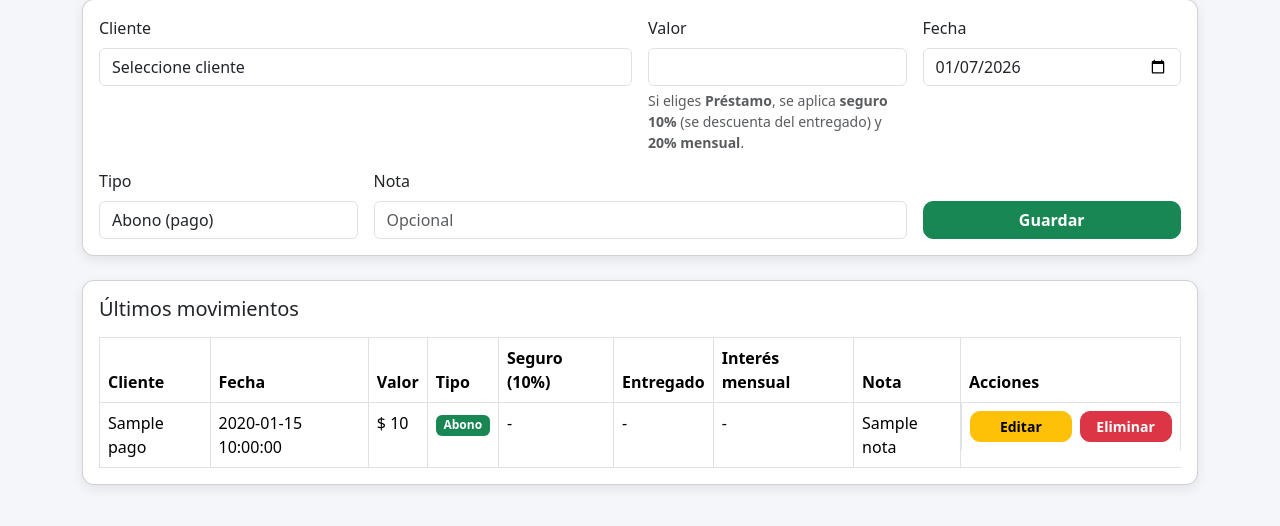
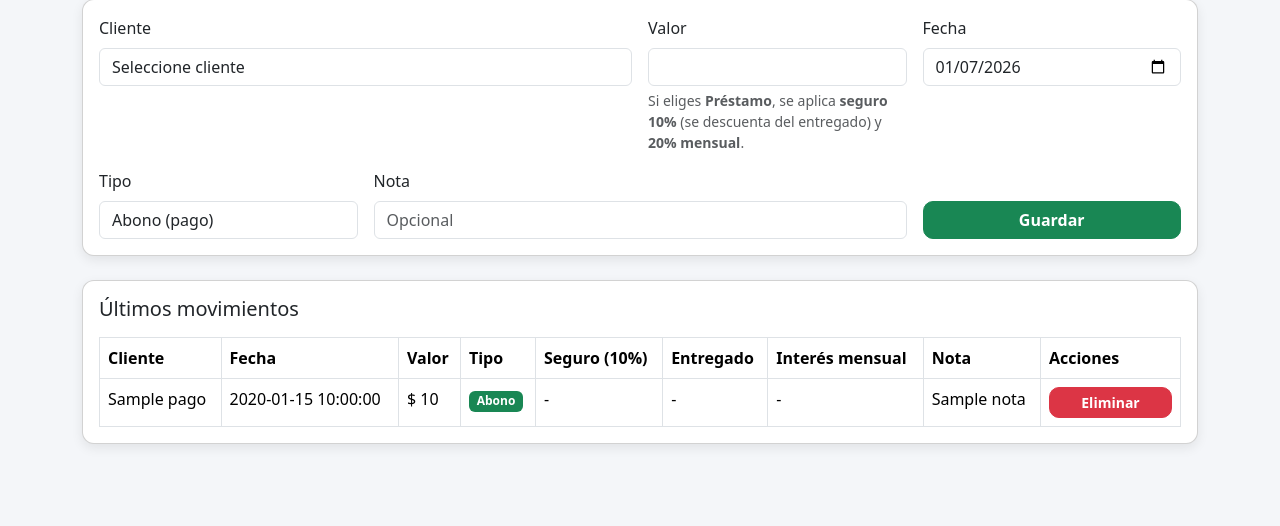
Before and after one commit to abogadovillegasminero-blip/bless, a FastAPI app: template templates/pagos.html in a window 1280 px wide. Shown: the part 135-661 px from the top of the page. Run offline with FastAPI, Linux system fonts and the light colour scheme; the template is opened without the code that fills it: most values are stand-ins (such as "Sample title", 1, 10 or a date in 2020).

Commit message:
Update pagos.html

```diff
--- a/templates/pagos.html
+++ b/templates/pagos.html
@@ -67,7 +67,7 @@
           <th>Entregado</th>
           <th>Interés mensual</th>
           <th>Nota</th>
-          <th style="width:220px;">Acciones</th>
+          <th style="width:140px;">Acciones</th>
         </tr>
       </thead>
 
@@ -117,14 +117,13 @@
 
           <td>{{ p.nota or "" }}</td>
 
-          <td class="d-flex gap-2">
-            <a class="btn btn-warning btn-sm w-100" href="/pagos/editar/{{ p.id }}">Editar</a>
-
-            <form method="post" action="/pagos/eliminar" class="w-100"
-                  onsubmit="return confirm('¿Eliminar este movimiento?');">
-              <input type="hidden" name="pago_id" value="{{ p.id }}">
-              <button class="btn btn-danger btn-sm w-100">Eliminar</button>
-            </form>
+          <td>
+            <!-- ✅ Eliminar REAL (tu backend tiene GET /pagos/eliminar/{id}) -->
+            <a class="btn btn-danger btn-sm w-100"
+               href="/pagos/eliminar/{{ p.id }}"
+               onclick="return confirm('¿Eliminar este movimiento?');">
+              Eliminar
+            </a>
           </td>
         </tr>
         {% endfor %}
```
